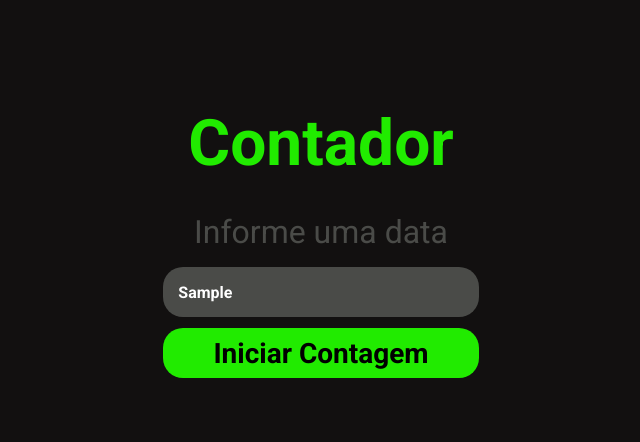
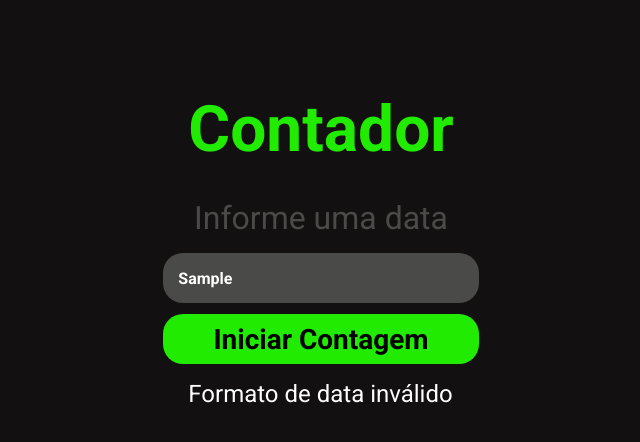
Before and after one commit to ovictormonteiro/contador-challenge, a plain HTML site: page index.html in a window 1280 px wide. Both pictures are taken after typing "Sample" into the empty fields and a click on the button "Iniciar Contagem". Shown: the whole page, without its empty margins (319-959 px from the left). Drawn offline with Linux system fonts and the light colour scheme.

Commit message:
Efeitos de fade-in e fade-out adicionados

```diff
--- a/modules/verifier.js
+++ b/modules/verifier.js
@@ -1,9 +1,6 @@
 import countDown from "./countDown.js";
 
 export default function Verifier() {
-
-}
-
   const btnContagem = document.querySelector('[type="submit"]');
   btnContagem.addEventListener('click',(e)=>{
     e.preventDefault();
@@ -42,6 +39,21 @@ btnContagem.addEventListener('click',(e)=>{
         },1000)
       }
     } else {
-    console.log('algo deu errado');
+      const mainLayout = document.querySelector('#main-layout main');
+      const areaInfo = document.createElement('div');
+      areaInfo.innerText = "Formato de data inválido";
+      areaInfo.classList.add('areaInfoClass');
+      areaInfo.style.opacity = 0;
+      mainLayout.appendChild(areaInfo);
+      setTimeout(()=>{
+        areaInfo.style.opacity = 1;
+        setTimeout(()=>{
+          areaInfo.style.opacity = 0;
+          setTimeout(()=>{
+            mainLayout.removeChild(areaInfo);
+          },600)
+        },3000)
+      },500)
     }
   })
+}
--- a/style.css
+++ b/style.css
@@ -37,8 +37,31 @@ body{
 
 /* ====Área do Input ==== */
 
+@keyframes Inativo{
+  from{
+    opacity: 1;
+  }
+
+  to{
+    opacity: 0;
+  }
+}
+
 #main-layout.inativo{
   display: none;
+  animation: Inativo 0.5s ease-out forwards;
+}
+
+
+@keyframes Ativo{
+  from{
+    opacity: 0;
+    display: none;
+  }
+  to{
+    opacity: 1;
+    display: flex !important;
+  }
 }
 
 #main-layout.ativo{
@@ -50,6 +73,7 @@ body{
   width: 100%;
   height: 50rem;
   margin: 0 auto;
+  animation: Ativo .4s ease-in forwards;
 }
 
 main{
@@ -95,6 +119,7 @@ form>button{
 
 #contadorLayout.inativo{
   display: none;
+  animation: Inativo .5s ease-out forwards;
 }
 
 #contadorLayout.ativo{
@@ -102,6 +127,7 @@ form>button{
   width: 100%;
   height: 100vh;
   flex-direction: column;
+  animation: Ativo .5s ease-in forwards;
 }
 
 
@@ -168,3 +194,14 @@ form>button{
 }
 
 /* ==== Fim da Área do Contador ====  */
+
+/* ==== Área Info Class ==== */
+
+.areaInfoClass{
+  display: block;
+  width: 100%;
+  height: auto;
+  font-size: 2.4rem;
+  color: #fff;
+  transition:.4s ease-in-out;
+}
```
Lines whose indentation alone changed are shown as unchanged.
